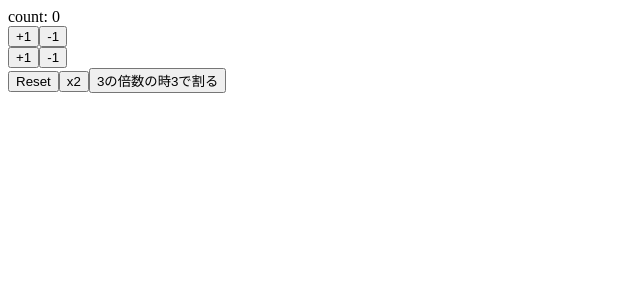
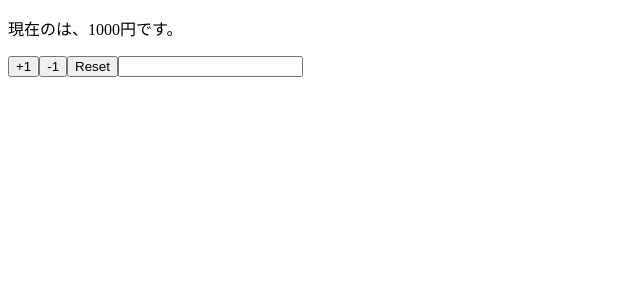
Before and after one commit to nishimra-yurika/typescript-for-javascript-developers, a React (Create React App) app in the folder my-app/: page / in a window 1280 px wide. Shown: the top 300 px of the page, without its empty margins (0-640 px from the left). Built offline with nearby package versions, Linux system fonts and the light colour scheme.

Commit message:
Multiple states management

```diff
--- a/my-app/src/App.js
+++ b/my-app/src/App.js
@@ -1,42 +1,27 @@
 import React, { useState } from "react";
 
-const App = () => {
-  const [count, setCount] = useState(0);
+const App = props => {
+  const[name, setName] = useState(props.name)
+  const[price, setPrice] = useState(props.price)
 
-  const increment = () => setCount(count + 1)
-  const decrement = () => setCount(count - 1)
-
-  const increment2 = () => setCount(previousCount => previousCount + 1)
-  const decrement2 = () => setCount(previousCount => previousCount - 1)
-
-  const reset = () => setCount(0)
-  const double = () => setCount(count*2)
-  const divide3 = () => setCount(previousCount =>{
-    if(previousCount %3 === 0){
-      return previousCount/3;
-    }else {
-      return previousCount;
-    }
-  })
-
+  const reset = () => {
+    setPrice(props.price)
+    setName(props.name)
+  }
   return (
     <>
-    <div>count: {count} </div>
-    <div>
-    <button onClick={increment}>+1</button>
-    <button onClick={decrement}>-1</button>
-    </div>
-    <div>
-    <button onClick={increment2}>+1</button>
-    <button onClick={decrement2}>-1</button>
-    </div>
-    <div>
-      <button onClick={reset}>Reset</button>
-      <button onClick={double}>x2</button>
-      <button onClick={divide3}>3の倍数の時3で割る</button>
-    </div>
+    <p>現在の{name}は、{price}円です。</p>
+    <button onClick={() => setPrice(price+1)}>+1</button>
+    <button onClick={() => setPrice(price-1)}>-1</button>
+    <button onClick={reset}>Reset</button>
+    <input value={name} onChange={e => setName(e.target.value)}/>
     </>
   )
 }
 
+App.defaultProps = {
+  name:'',
+  price: 1000
+}
+
 export default App;
```
